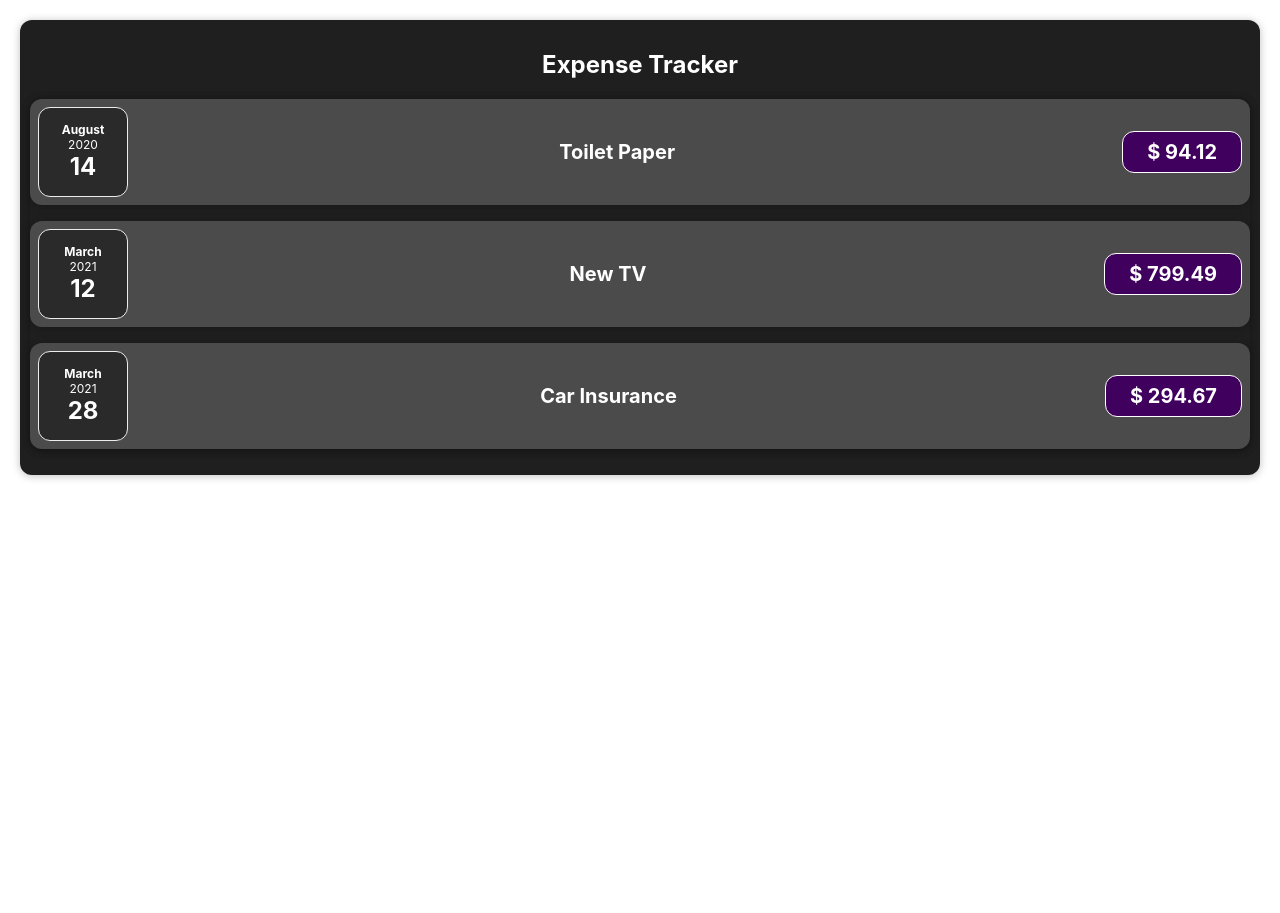
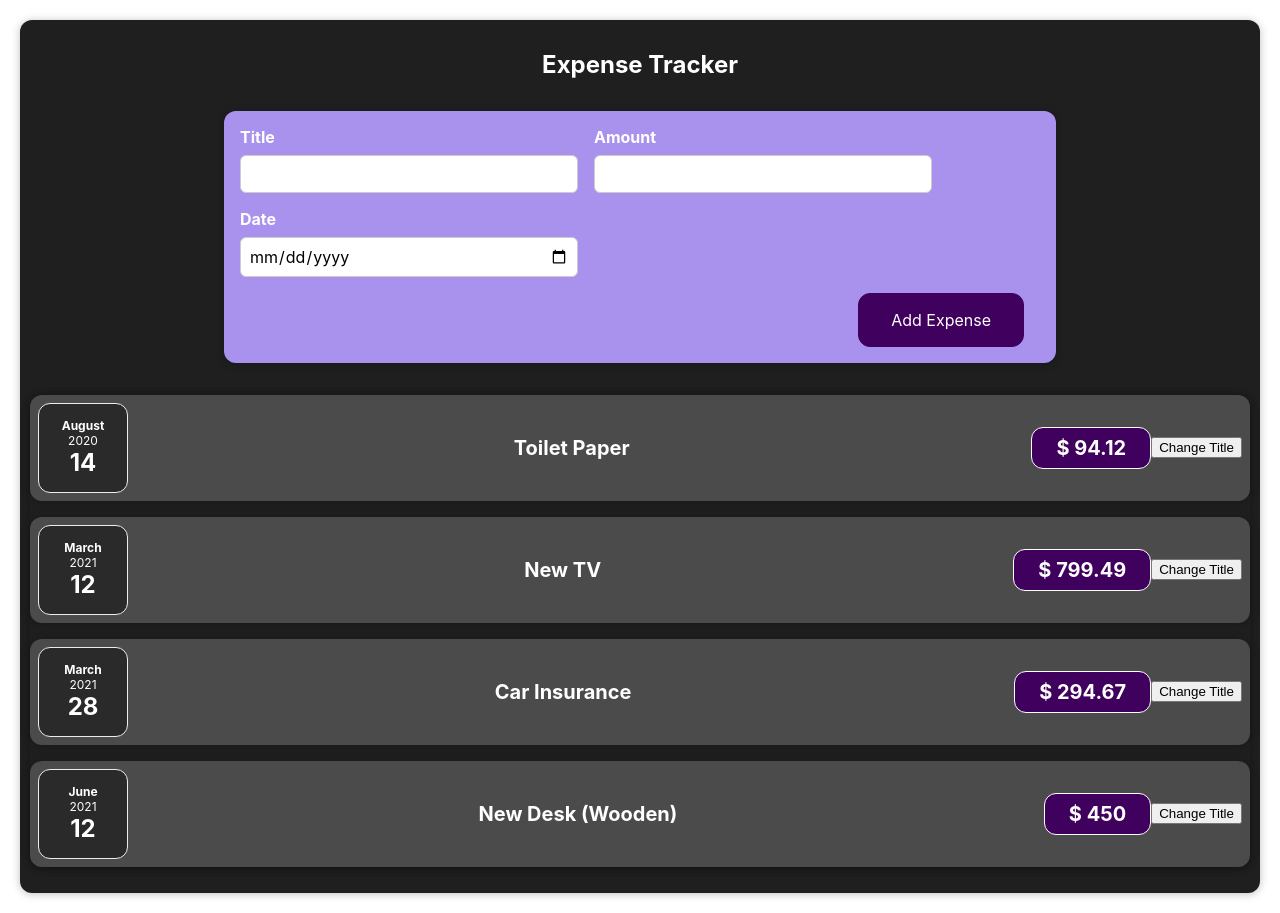
Before and after one commit to dtnya428/expense_tracker_react, a React (Create React App) app: page / in a window 1280 px wide. Before the commit the page ends 800 px from the top, so only its background shows below. Built offline with nearby package versions, Linux system fonts and the light colour scheme.

Commit message:
Add new expense component

```diff
--- a/src/App.js
+++ b/src/App.js
@@ -1,5 +1,6 @@
 import './App.css';
 import Expenses from './components/Expenses/Expenses';
+import NewExpense from './components/NewExpense/NewExpense';
 
 function App() {
 
@@ -28,6 +29,7 @@
   return (
     <div className="App">
       <h2>Expense Tracker</h2>
+      <NewExpense />
       <Expenses expenses={expenses} />
     </div>
   );
--- a/src/components/Expenses/Expenses.js
+++ b/src/components/Expenses/Expenses.js
@@ -5,9 +5,10 @@
 
     return (
         <Card className="expenses">
-            <ExpenseItem expenses={expenses.expenses[0]}></ExpenseItem>
-            <ExpenseItem expenses={expenses.expenses[1]}></ExpenseItem>
-            <ExpenseItem expenses={expenses.expenses[2]}></ExpenseItem>
+            <ExpenseItem date={expenses.expenses[0].date} title={expenses.expenses[0].title} amount={expenses.expenses[0].amount}></ExpenseItem>
+            <ExpenseItem date={expenses.expenses[1].date} title={expenses.expenses[1].title} amount={expenses.expenses[1].amount}></ExpenseItem>
+            <ExpenseItem date={expenses.expenses[2].date} title={expenses.expenses[2].title} amount={expenses.expenses[2].amount}></ExpenseItem>
+            <ExpenseItem date={expenses.expenses[3].date} title={expenses.expenses[3].title} amount={expenses.expenses[3].amount}></ExpenseItem>
         </Card>
     );
 }
--- a/src/components/Expenses/expenseItem.js
+++ b/src/components/Expenses/expenseItem.js
@@ -1,18 +1,27 @@
+import { useState } from 'react';
 import './expenseItem.css';
 import ExpenseDate from './ExpenseDate';
 import Card from "../UI/Card";
 
-function expenseItem(expenses) {
+function ExpenseItem(props) {
+
+    const [title, setTitle] = useState(props.title);
+
+    const clickHandler = () => {
+        setTitle('Updated');
+        console.log(`${title} button clicked!`);
+    }
+
     return (
         <Card className="expense-item">
-            {/* Date Component */}
-            <ExpenseDate date={expenses.expenses.date} />
+            <ExpenseDate date={props.date} />
             <div className='expense-item__description'>
-                <h2>{expenses.expenses.title}</h2>
-                <div className='expense-item__price'>$ {expenses.expenses.amount}</div>
+                <h2>{title}</h2>
+                <div className='expense-item__price'>$ {props.amount}</div>
             </div>
+            <button onClick={clickHandler}>Change Title</button>
         </Card>
     );
 }
 
-export default expenseItem;
+export default ExpenseItem;
--- /dev/null
+++ b/src/components/NewExpense/ExpenseForm.css
@@ -0,0 +1,26 @@
+.new-expense__controls {
+    display: flex;
+    flex-wrap: wrap;
+    gap: 1rem;
+    margin-bottom: 1rem;
+    text-align: left;
+}
+
+.new-expense__control label {
+    font-weight: bold;
+    margin-bottom: 0.5rem;
+    display: block;
+}
+
+.new-expense__control input {
+    font: inherit;
+    padding: 0.5rem;
+    border-radius: 6px;
+    border: 1px solid #ccc;
+    width: 20rem;
+    max-width: 100%;
+}
+
+.new-expense__actions {
+    text-align: right;
+}
--- /dev/null
+++ b/src/components/NewExpense/ExpenseForm.js
@@ -0,0 +1,88 @@
+import { useState } from 'react';
+import './ExpenseForm.css';
+
+const ExpenseForm = () => {
+    const [enteredTitle, setEnteredTitle] = useState('');
+    const [enteredAmount, setEnteredAmount] = useState('');
+    const [enteredDate, setEnteredDate] = useState('');
+
+    const titleChangeHandler = (event) => {
+        setEnteredTitle(event.target.value);
+    }
+
+    const amountChangeHandler = (event) => {
+        setEnteredAmount(event.target.value);
+    }
+
+    const dateChangeHandler = (event) => {
+        setEnteredDate(event.target.value);
+    }
+
+    // const inputChangeHandler = (identifier, value) => {
+    //     if (identifier === 'title') {
+    //         setEnteredTitle(value);
+    //     } else if (identifier === 'date') {
+    //         setEnteredDate(value);
+    //     } else {
+    //         setEnteredAmount(value);
+    //     }
+    // }
+
+    const submitHandler = (event) => {
+        event.preventDefault(); // prevents default request
+
+        const expenseData = {
+            title: enteredTitle,
+            amount: enteredAmount,
+            date: new Date(enteredDate)
+        };
+
+        console.log(expenseData);
+    }
+
+    return (
+        <form onSubmit={submitHandler}>
+            <div className='new-expense__controls'>
+                <div className='new-expense__control'>
+                    <label>Title</label>
+                    <input type='text' onChange={titleChangeHandler} />
+                </div>
+                <div className='new-expense__control'>
+                    <label>Amount</label>
+                    <input type='number' min='0.01' step='0.01' onChange={amountChangeHandler} />
+                </div>
+                <div className='new-expense__control'>
+                    <label>Date</label>
+                    <input type='date' min='2022-01-01' max='2024-12-31' onChange={dateChangeHandler} />
+                </div>
+            </div>
+            <div className='new-expense__actions'>
+                <button type='submit'>Add Expense</button>
+            </div>
+        </form>
+
+        // Alt
+        // <form>
+        //     <div className='new-expense__controls'>
+        //         <div className='new-expense__control'>
+        //             <label>Title</label>
+        //             <input type='text' onChange={(event) => inputChangeHandler('title', event.target.value)} />
+        //         </div>
+        //         <div className='new-expense__control'>
+        //             <label>Amount</label>
+        //             <input type='number' min='0.01' step='0.01' onChange={(event) => inputChangeHandler('amount', event.target.value)} />
+        //         </div>
+        //         <div className='new-expense__control'>
+        //             <label>Date</label>
+        //             <input type='date' min='2022-01-01' max='2024-12-31' onChange={(event) => inputChangeHandler('date', event.target.value)} />
+        //         </div>
+        //     </div>
+        //     <div className='new-expense__actions'>
+        //         <button type='submit'>Add Expense</button>
+        //     </div>
+        // </form>
+    );
+
+};
+
+export default ExpenseForm;
--- /dev/null
+++ b/src/components/NewExpense/NewExpense.css
@@ -0,0 +1,38 @@
+.new-expense {
+    background-color: #a892ee;
+    padding: 1rem;
+    margin: 2rem auto;
+    width: 50rem;
+    max-width: 100%;
+    border-radius: 12px;
+    text-align: center;
+    box-shadow: 0 1px 8px rgba(0, 0, 0, 0.25);
+}
+
+.new-expense button {
+    font: inherit;
+    cursor: pointer;
+    padding: 1rem 2rem;
+    border: 1px solid #40005d;
+    background-color: #40005d;
+    color: white;
+    border-radius: 12px;
+    margin-right: 1rem;
+}
+
+.new-expense button:hover,
+.new-expense button:active {
+    background-color: #510674;
+    border-color: #510674;
+}
+
+.new-expense button.alternative {
+    color: #220131;
+    border-color: transparent;
+    background-color: transparent;
+}
+
+.new-expense button.alternative:hover,
+.new-expense button.alternative:active {
+    background-color: #ddb3f8;
+}
--- /dev/null
+++ b/src/components/NewExpense/NewExpense.js
@@ -0,0 +1,14 @@
+import './NewExpense.css';
+import ExpenseForm from './ExpenseForm';
+
+const NewExpense = () => {
+
+    return (
+        <div className='new-expense'>
+            <ExpenseForm />
+        </div>
+    );
+
+};
+
+export default NewExpense;
```
